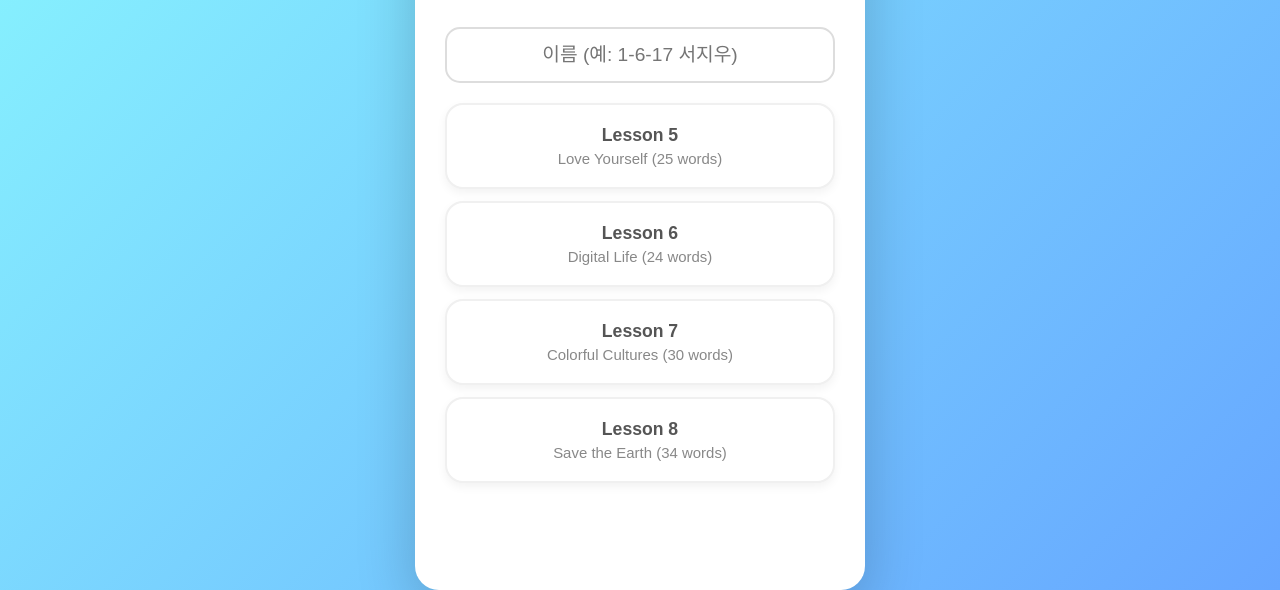
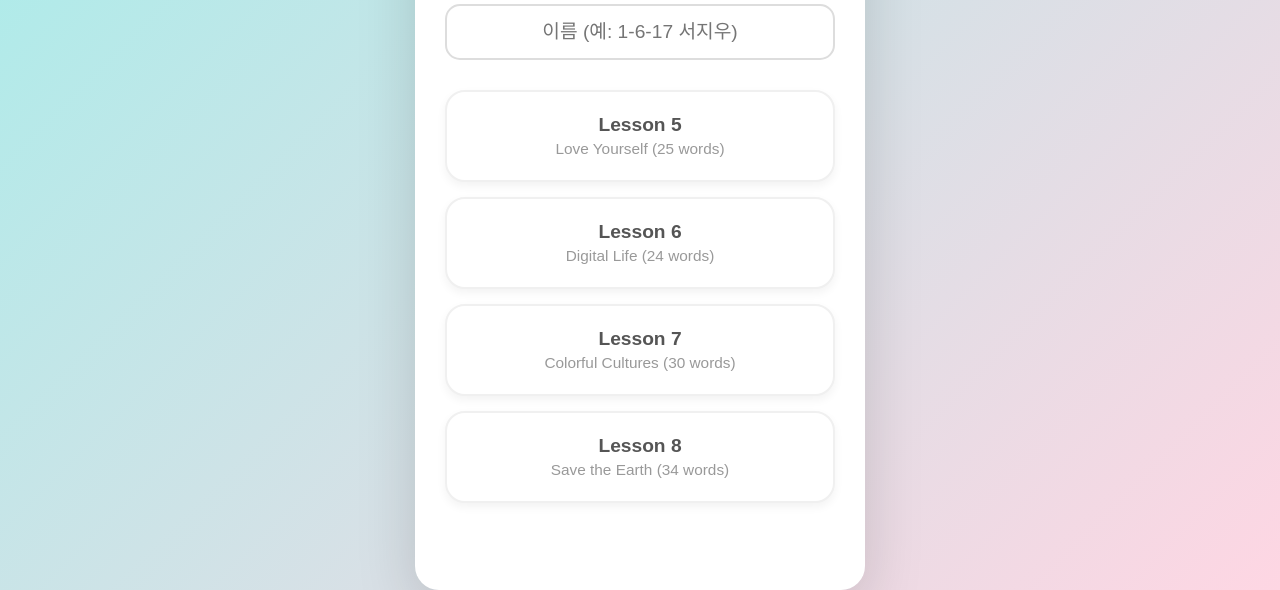
Before and after one commit to nalakmk/eedictionary_sample, a plain HTML site: page index.html in a window 1280 px wide. Shown: the part 210-800 px from the top of the page. Drawn offline with Linux system fonts and the light colour scheme.

```diff
--- a/index.html
+++ b/index.html
@@ -3,20 +3,20 @@
 <head>
     <meta charset="UTF-8">
     <meta name="viewport" content="width=device-width, initial-scale=1.0, user-scalable=no">
-    <title>교과서 단어 완전 정복 (L5~L8)</title>
+    <title>교과서 단어 완전 정복</title>
     <style>
         @import url('https://fonts.googleapis.com/css2?family=Poppins:wght@400;600;700&family=Noto+Sans+KR:wght@400;700&display=swap');
 
         :root {
-            --bg-gradient: linear-gradient(135deg, #89f7fe 0%, #66a6ff 100%);
-            --primary-color: #005bea;
-            --secondary-color: #00c6fb;
+            --bg-gradient: linear-gradient(135deg, #a8edea 0%, #fed6e3 100%);
+            --primary-color: #ff6b81;
+            --secondary-color: #6a5af9;
             --card-bg: #ffffff;
             --text-color: #333;
             --correct-color: #20bf6b;
             --incorrect-color: #fa8231;
             --border-radius: 24px;
-            --shadow: 0 10px 30px rgba(0,0,0,0.15);
+            --shadow: 0 10px 30px rgba(0,0,0,0.1);
         }
 
         * { box-sizing: border-box; margin: 0; padding: 0; }
@@ -32,7 +32,7 @@
         #app-container {
             width: 100%; max-width: 450px; height: 100vh; max-height: 900px;
             background: #fff; border-radius: var(--border-radius);
-            box-shadow: 0 20px 60px rgba(0,0,0,0.2);
+            box-shadow: 0 20px 60px rgba(0,0,0,0.15);
             overflow: hidden; display: flex; flex-direction: column; position: relative;
         }
 
@@ -40,10 +40,10 @@
             display: flex; flex-direction: column; justify-content: center; align-items: center;
             height: 100%; padding: 30px; text-align: center; overflow-y: auto;
         }
-        #home-screen h1 { font-size: 2.2em; margin-bottom: 10px; color: var(--primary-color); }
+        #home-screen h1 { font-size: 2.2em; margin-bottom: 10px; color: var(--secondary-color); }
         #home-screen p { margin-bottom: 30px; color: #666; }
 
-        .input-group { margin-bottom: 20px; width: 100%; }
+        .input-group { margin-bottom: 30px; width: 100%; }
         #user-name {
             width: 100%; padding: 15px; font-size: 1.2em;
             border: 2px solid #ddd; border-radius: 15px;
@@ -52,18 +52,18 @@
         #user-name:focus { border-color: var(--secondary-color); }
 
         .lesson-btn {
-            width: 100%; padding: 20px; margin-bottom: 12px;
-            background: white; border: 2px solid #f0f0f0; border-radius: 18px;
-            font-size: 1.1em; font-weight: 700; color: #555;
+            width: 100%; padding: 22px; margin-bottom: 15px;
+            background: white; border: 2px solid #f0f0f0; border-radius: 20px;
+            font-size: 1.2em; font-weight: 700; color: #555;
             cursor: pointer; transition: all 0.2s;
             box-shadow: 0 4px 10px rgba(0,0,0,0.05);
             display: flex; flex-direction: column; align-items: center; gap: 4px;
         }
         .lesson-btn:hover {
             border-color: var(--secondary-color); transform: translateY(-3px);
-            box-shadow: 0 8px 20px rgba(0, 198, 251, 0.2);
+            box-shadow: 0 8px 20px rgba(106, 90, 249, 0.2);
         }
-        .lesson-btn span { font-size: 0.85em; color: #888; font-weight: normal; }
+        .lesson-btn span { font-size: 0.8em; color: #999; font-weight: normal; }
 
         #quiz-interface { display: none; flex-direction: column; height: 100%; }
 
@@ -79,12 +79,12 @@
             padding: 30px 20px; box-shadow: var(--shadow);
             text-align: center; margin-bottom: 20px; border: 1px solid #f0f0f0;
         }
-        #question-text { font-size: 1.3em; font-weight: 600; line-height: 1.5; color: #2c3e50; word-break: keep-all; }
+        #question-text { font-size: 1.4em; font-weight: 600; line-height: 1.5; color: #2c3e50; word-break: keep-all; }
 
         .option-btn {
             width: 100%; background-color: #fff; border: 2px solid #f0f0f0;
-            border-radius: 18px; padding: 16px; font-size: 1.1em; font-weight: 600;
-            cursor: pointer; transition: all 0.2s; text-align: left; margin-bottom: 10px;
+            border-radius: 18px; padding: 18px; font-size: 1.1em; font-weight: 600;
+            cursor: pointer; transition: all 0.2s; text-align: left; margin-bottom: 12px;
         }
         .option-btn:hover:not(:disabled) { border-color: var(--secondary-color); background-color: #f4f4ff; }
         .option-btn.correct { border-color: var(--correct-color); background-color: #eafff2; color: var(--correct-color); }
@@ -94,7 +94,7 @@
             background: var(--secondary-color); color: white; border: none;
             padding: 16px; font-size: 1.1em; font-weight: 600; border-radius: 16px;
             cursor: pointer; width: 100%; margin-top: 20px;
-            box-shadow: 0 6px 20px rgba(0, 198, 251, 0.3);
+            box-shadow: 0 6px 20px rgba(106, 90, 249, 0.3);
             animation: pulse 2s infinite;
         }
         .record-btn.listening { background-color: var(--primary-color); animation: none; }
@@ -137,7 +137,7 @@
         @keyframes fadeIn { from { opacity: 0; } to { opacity: 1; } }
         @keyframes popIn { from { opacity: 0; transform: scale(0.8); } to { opacity: 1; transform: scale(1); } }
         @keyframes shake { 0%,100%{transform:translateX(0)} 20%,60%{transform:translateX(-5px)} 40%,80%{transform:translateX(5px)} }
-        @keyframes pulse { 0% { box-shadow: 0 0 0 0 rgba(0, 198, 251, 0.7); } 70% { box-shadow: 0 0 0 10px rgba(0, 198, 251, 0); } 100% { box-shadow: 0 0 0 0 rgba(0, 198, 251, 0); } }
+        @keyframes pulse { 0% { box-shadow: 0 0 0 0 rgba(106, 90, 249, 0.7); } 70% { box-shadow: 0 0 0 10px rgba(106, 90, 249, 0); } 100% { box-shadow: 0 0 0 0 rgba(106, 90, 249, 0); } }
 
         .hidden { display: none !important; }
     </style>
@@ -183,17 +183,14 @@
 </div>
 
 <script>
-    // 🔥 구글 앱스 스크립트 URL
+    // 🔥 선생님의 구글 앱스 스크립트 URL
     const GOOGLE_SCRIPT_URL = "https://script.google.com/macros/s/AKfycbyLldyhv4TK17-Bhag-OQ7taJK5vxFAYMz6zLlQFv1nB9IPhC9lxbAs-D6bFZn_zC5U/exec";
 
     // ========================================================
-    // 📚 데이터베이스 (L5, L6, L7, L8)
+    // 📚 데이터베이스: Lesson 5, 6, 7, 8 전체 단어 (총 113개)
     // ========================================================
     const allLessons = {
-        // ... (L5, L6, L7 데이터는 기존과 동일하므로 공간 절약을 위해 생략, 아래 L8 추가됨)
-        // 실제 파일에는 L5, L6, L7 데이터가 모두 포함되어 있어야 합니다.
-        // 여기서는 L8 데이터를 중점적으로 보여드립니다.
-
+        // ✅ Lesson 5 (25 Words)
         "L5": [
             { w: "life", def: "the experience of being alive", chunks: [{en:"the experience", ko:"경험"}, {en:"of being alive", ko:"살아있는 것의"}], examples: [{sentence: "He lives a happy life.", chunks: [{en:"He lives", ko:"그는 산다"}, {en:"a happy life.", ko:"행복한 삶을"}] }] },
             { w: "special", def: "having a quality, character, identity or use of its own", chunks: [{en:"having a quality,", ko:"특징을 가진,"}, {en:"character, identity", ko:"성격이나 정체성,"}, {en:"or use of its own", ko:"또는 그것만의 용도를"}], examples: [{sentence: "You are very special to me.", chunks: [{en:"You are", ko:"너는 ~이다"}, {en:"very special to me.", ko:"나에게 매우 특별한"}] }] },
@@ -221,6 +218,8 @@
             { w: "worry", def: "to feel anxious or concerned about something", chunks: [{en:"to feel anxious", ko:"불안함을 느끼는 것"}, {en:"or concerned", ko:"또는 걱정하는 것"}, {en:"about something", ko:"무언가에 대해"}], examples: [{sentence: "Don't worry about the test.", chunks: [{en:"Don't worry", ko:"걱정하지 마"}, {en:"about the test.", ko:"시험에 대해"}] }] },
             { w: "happiness", def: "the state of being happy", chunks: [{en:"the state", ko:"상태"}, {en:"of being happy", ko:"행복한"}], examples: [{sentence: "Money cannot buy happiness.", chunks: [{en:"Money cannot buy", ko:"돈은 살 수 없다"}, {en:"happiness.", ko:"행복을"}] }] }
         ],
+
+        // ✅ Lesson 6 (24 Words)
         "L6": [
             { w: "smart", def: "able to learn and use information well", chunks: [{en:"able to learn", ko:"배울 수 있는"}, {en:"and use information well", ko:"정보를 잘 이용할 수 있는"}], examples: [{sentence: "Dolphins are very smart animals.", chunks: [{en:"Dolphins are", ko:"돌고래는 ~이다"}, {en:"very smart animals.", ko:"매우 똑똑한 동물"}] }] },
             { w: "digital", def: "using or relating to computers and the internet", chunks: [{en:"using or relating to", ko:"이용하거나 관련된"}, {en:"computers and the internet", ko:"컴퓨터와 인터넷에"}], examples: [{sentence: "I have a digital camera.", chunks: [{en:"I have", ko:"나는 가지고 있다"}, {en:"a digital camera.", ko:"디지털 카메라를"}] }] },
@@ -247,6 +246,8 @@
             { w: "like", def: "similar to", chunks: [{en:"similar to", ko:"~와 비슷한"}], examples: [{sentence: "He swims like a fish.", chunks: [{en:"He swims", ko:"그는 수영한다"}, {en:"like a fish.", ko:"물고기처럼"}] }] },
             { w: "never", def: "not at any time", chunks: [{en:"not", ko:"아니다"}, {en:"at any time", ko:"어떤 때에도 (결코 ~않는)"}], examples: [{sentence: "I will never do that again.", chunks: [{en:"I will never do", ko:"나는 절대 하지 않을 것이다"}, {en:"that again.", ko:"그것을 다시는"}] }] }
         ],
+
+        // ✅ Lesson 7 (30 Words)
         "L7": [
             { w: "colorful", def: "having bright colors or a lot of different colors", chunks: [{en:"having bright colors", ko:"밝은 색을 가진"}, {en:"or a lot of different colors", ko:"또는 많은 다양한 색을"}], examples: [{sentence: "The garden is full of colorful flowers.", chunks: [{en:"The garden is full", ko:"정원은 가득하다"}, {en:"of colorful flowers.", ko:"다채로운 꽃들로"}] }] },
             { w: "next to", def: "beside; in or into a position right by somebody or something", chunks: [{en:"beside;", ko:"~옆에;"}, {en:"in a position right by", ko:"바로 옆 위치에"}, {en:"somebody or something", ko:"누군가 또는 무언가의"}], examples: [{sentence: "Sit next to me.", chunks: [{en:"Sit", ko:"앉아라"}, {en:"next to me.", ko:"내 옆에"}] }] },
@@ -280,7 +281,7 @@
             { w: "graph", def: "a drawing that shows how two sets of information are related, usually by lines or curves", chunks: [{en:"a drawing that shows", ko:"보여주는 그림"}, {en:"how two sets of information", ko:"두 정보 집합이"}, {en:"are related", ko:"어떻게 관련되는지"}], examples: [{sentence: "Look at this line graph.", chunks: [{en:"Look at", ko:"보세요"}, {en:"this line graph.", ko:"이 꺾은선 그래프를"}] }] }
         ],
 
-        // ✅ Lesson 8 (34 Words) - [NEW]
+        // ✅ Lesson 8 (34 Words)
         "L8": [
             { w: "green", def: "relating to the protection of the environment", chunks: [{en:"relating to", ko:"~와 관련된"}, {en:"the protection", ko:"보호"}, {en:"of the environment", ko:"환경의"}], examples: [{sentence: "We should use green energy.", chunks: [{en:"We should use", ko:"우리는 사용해야 한다"}, {en:"green energy.", ko:"친환경 에너지를"}] }] },
             { w: "save", def: "to stop someone or something from being used up, killed, injured, or destroyed", chunks: [{en:"to stop someone or something", ko:"누군가나 무언가를 막는 것"}, {en:"from being used up", ko:"다 써버리는 것으로부터"}, {en:"or destroyed", ko:"또는 파괴되는 것으로부터"}], examples: [{sentence: "Save water to help the earth.", chunks: [{en:"Save water", ko:"물을 아껴라"}, {en:"to help the earth.", ko:"지구를 돕기 위해"}] }] },
@@ -319,7 +320,6 @@
         ]
     };
 
-    // 전역 변수 및 함수들 (변경 없음)
     function processData(rawList) {
         return rawList.map(item => {
             const allWords = rawList.map(i => i.w);
@@ -359,13 +359,11 @@
             nameInput.focus();
             return;
         }
-
         userName = nameInput.value.trim();
         selectedLevel = key;
         currentLessonData = processData(allLessons[key]);
         currentIndex = 0;
         startTime = new Date();
-
         document.getElementById('home-screen').style.display = 'none';
         document.getElementById('quiz-interface').style.display = 'flex';
         loadQuestion();
@@ -380,7 +378,6 @@
         const q = currentLessonData[currentIndex];
         const progress = ((currentIndex) / currentLessonData.length) * 100;
         progressBar.style.width = `${progress}%`;
-
         quizBody.innerHTML = `
             <div class="card fade-in" id="main-card">
                 <p style="color:#888; font-size:0.9em; margin-bottom:5px;">Quiz ${currentIndex + 1}/${currentLessonData.length}</p>
@@ -389,7 +386,6 @@
             <div id="options-box" class="fade-in"></div>
             <div id="flow-container"></div>
         `;
-
         const optionsBox = document.getElementById('options-box');
         q.options.forEach(opt => {
             const btn = document.createElement('button');
@@ -405,15 +401,12 @@
         if (selected === q.answer) {
             document.querySelectorAll('.option-btn').forEach(b => b.disabled = true);
             btn.classList.add('correct');
-
             const card = document.getElementById('main-card');
             const recordBtn = document.createElement('button');
             recordBtn.className = 'record-btn';
             recordBtn.textContent = '🎤 영영풀이 따라 읽기';
             card.appendChild(recordBtn);
-
             speak(q.definition);
-
             recordBtn.onclick = () => {
                 startRecording(recordBtn, () => {
                     showChunkPopup(q.definition, q.translationChunks, () => {
@@ -477,7 +470,6 @@
                 <span class="popup-ko hidden" id="${popupId}-k-${i}">${c.ko}</span>
             </div>
         `).join(' ');
-
         const html = `
         <div class="modal-overlay" id="${popupId}">
             <div class="modal-content">
@@ -487,10 +479,8 @@
             </div>
         </div>`;
         document.body.insertAdjacentHTML('beforeend', html);
-
         const popup = document.getElementById(popupId);
         const finalBtn = document.getElementById(`${popupId}-btn`);
-
         chunks.forEach((_, i) => {
             const el = document.getElementById(`${popupId}-c-${i}`);
             const ko = document.getElementById(`${popupId}-k-${i}`);
@@ -532,7 +522,6 @@
         const seconds = Math.floor((timeDiff / 1000) % 60);
         const minutes = Math.floor((timeDiff / (1000 * 60)) % 60);
         const timeString = `${minutes}분 ${seconds}초`;
-
         progressBar.style.width = '100%';
         quizBody.innerHTML = `
             <div style="text-align:center; padding:40px;">
@@ -543,7 +532,6 @@
                     레벨: ${selectedLevel}<br>
                     걸린 시간: <strong style="color:${'var(--primary-color)'};">${timeString}</strong>
                 </p>
-
                 <button class="submit-btn" onclick="sendData('${timeString}', this)">
                     선생님께 기록 보내기 📮
                 </button>
@@ -557,21 +545,13 @@
             alert("전송 URL이 설정되지 않았습니다.");
             return;
         }
-
         btn.textContent = "전송 중...";
         btn.disabled = true;
-
-        const data = {
-            name: userName,
-            level: selectedLevel,
-            time: timeString
-        };
-
+        const data = { name: userName, level: selectedLevel, time: timeString };
         const formData = new FormData();
         formData.append("name", data.name);
         formData.append("level", data.level);
         formData.append("time", data.time);
-
         fetch(GOOGLE_SCRIPT_URL, {
             method: 'POST',
             mode: 'no-cors',
@@ -595,7 +575,6 @@
         btn.disabled = true;
         btn.classList.add('listening');
         btn.textContent = "👂 듣고 있어요...";
-
         let success = false;
         const timer = setTimeout(() => {
             recognition.stop();
@@ -606,7 +585,6 @@
                 btn.onclick = onSuccess;
             }
         }, 7000);
-
         recognition.onresult = () => {
             success = true;
             clearTimeout(timer);
```
